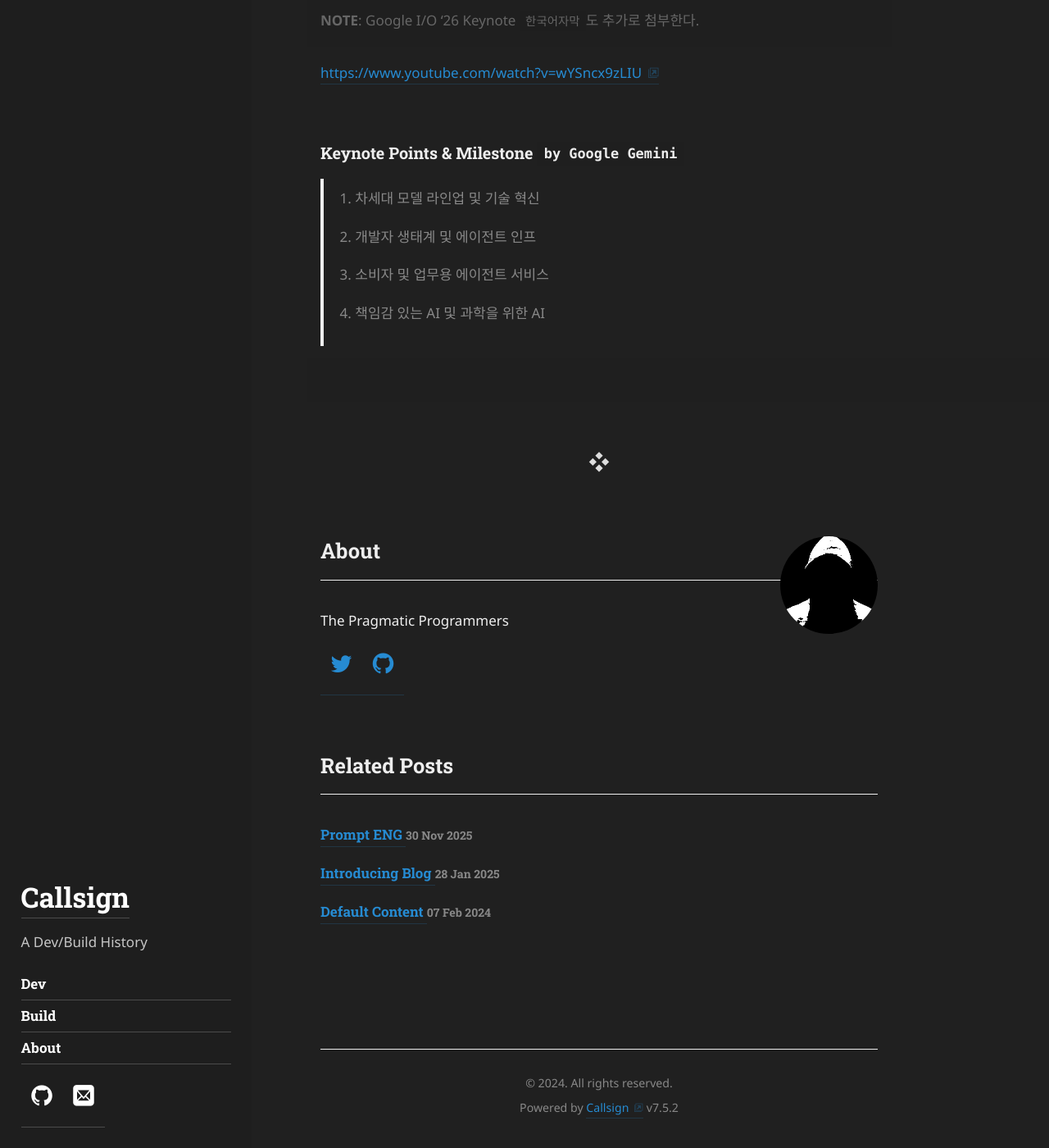
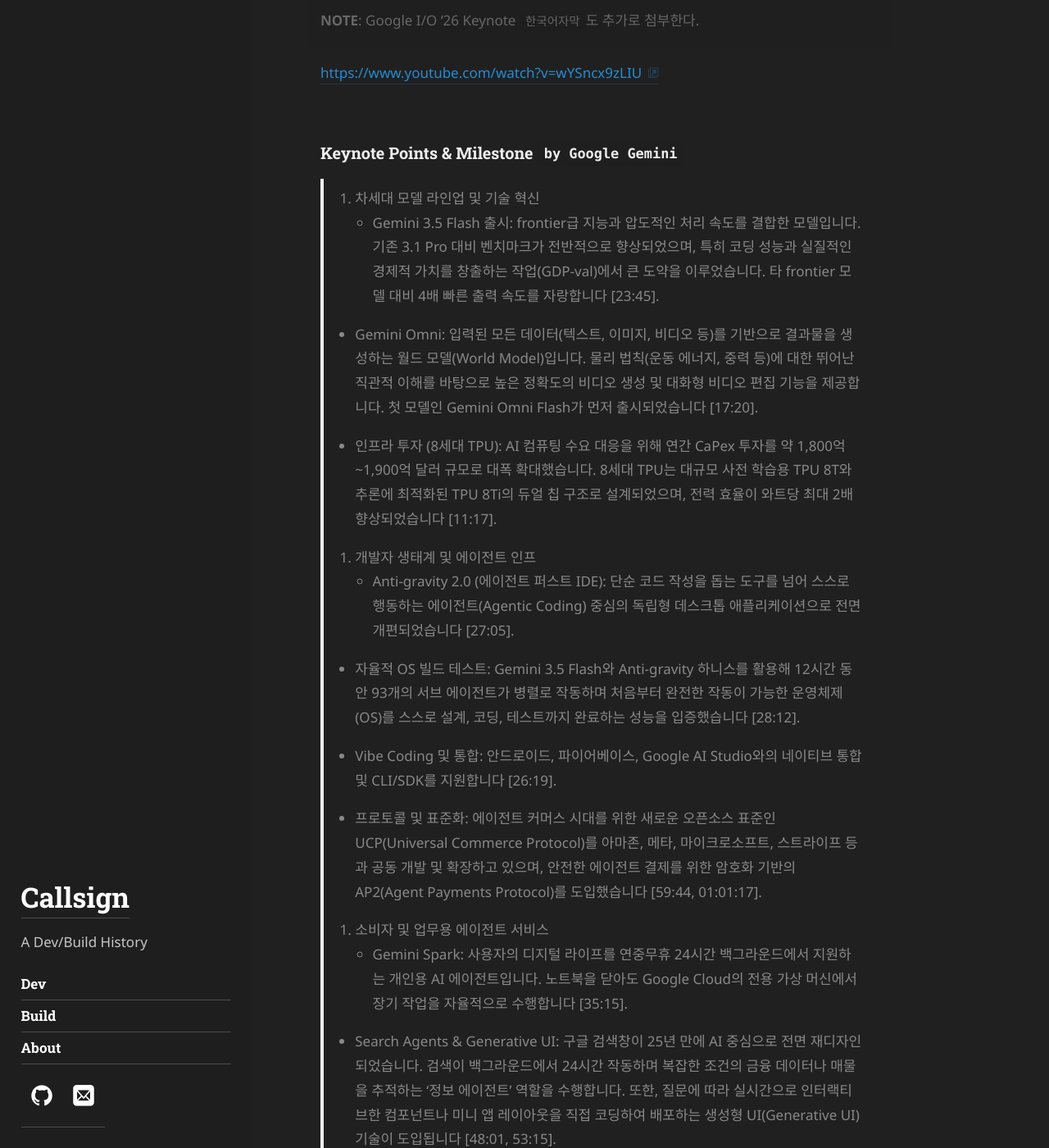
Before and after one commit to callsign88/callsign88.github.io, a Jekyll site: the page built from _posts/2026-05-26-Post-AIPro.md, in a window 1280 px wide and 1400 px high, scrolled down 823 px. Shown: the whole window at 82% size. Built offline with Jekyll 4.4.1, drawn with Linux system fonts in a browser that asks for light colours; some web fonts are replaced; some of the changed text lies outside the part shown.

Commit message:
Restore full detailed descriptions in Google I/O post

```diff
--- a/_posts/2026-05-26-Post-AIPro.md
+++ b/_posts/2026-05-26-Post-AIPro.md
@@ -29,13 +29,32 @@
 
 >
 > 1. 차세대 모델 라인업 및 기술 혁신
+>- Gemini 3.5 Flash 출시: frontier급 지능과 압도적인 처리 속도를 결합한 모델입니다. 기존 3.1 Pro 대비 벤치마크가 전반적으로 향상되었으며, 특히 코딩 성능과 실질적인 경제적 가치를 창출하는 작업(GDP-val)에서 큰 도약을 이루었습니다. 타 frontier 모델 대비 4배 빠른 출력 속도를 자랑합니다 [23:45].
+>
+>- Gemini Omni: 입력된 모든 데이터(텍스트, 이미지, 비디오 등)를 기반으로 결과물을 생성하는 월드 모델(World Model)입니다. 물리 법칙(운동 에너지, 중력 등)에 대한 뛰어난 직관적 이해를 바탕으로 높은 정확도의 비디오 생성 및 대화형 비디오 편집 기능을 제공합니다. 첫 모델인 Gemini Omni Flash가 먼저 출시되었습니다 [17:20].
+>
+>- 인프라 투자 (8세대 TPU): AI 컴퓨팅 수요 대응을 위해 연간 CaPex 투자를 약 1,800억~1,900억 달러 규모로 대폭 확대했습니다. 8세대 TPU는 대규모 사전 학습용 TPU 8T와 추론에 최적화된 TPU 8Ti의 듀얼 칩 구조로 설계되었으며, 전력 효율이 와트당 최대 2배 향상되었습니다 [11:17].
 >
 > 2. 개발자 생태계 및 에이전트 인프
+>- Anti-gravity 2.0 (에이전트 퍼스트 IDE): 단순 코드 작성을 돕는 도구를 넘어 스스로 행동하는 에이전트(Agentic Coding) 중심의 독립형 데스크톱 애플리케이션으로 전면 개편되었습니다 [27:05].
+>
+>- 자율적 OS 빌드 테스트: Gemini 3.5 Flash와 Anti-gravity 하니스를 활용해 12시간 동안 93개의 서브 에이전트가 병렬로 작동하며 처음부터 완전한 작동이 가능한 운영체제(OS)를 스스로 설계, 코딩, 테스트까지 완료하는 성능을 입증했습니다 [28:12].
+>
+>- Vibe Coding 및 통합: 안드로이드, 파이어베이스, Google AI Studio와의 네이티브 통합 및 CLI/SDK를 지원합니다 [26:19].
+>
+>- 프로토콜 및 표준화: 에이전트 커머스 시대를 위한 새로운 오픈소스 표준인 UCP(Universal Commerce Protocol)를 아마존, 메타, 마이크로소프트, 스트라이프 등과 공동 개발 및 확장하고 있으며, 안전한 에이전트 결제를 위한 암호화 기반의 AP2(Agent Payments Protocol)를 도입했습니다 [59:44, 01:01:17].
 >
 > 3. 소비자 및 업무용 에이전트 서비스
+>- Gemini Spark: 사용자의 디지털 라이프를 연중무휴 24시간 백그라운드에서 지원하는 개인용 AI 에이전트입니다. 노트북을 닫아도 Google Cloud의 전용 가상 머신에서 장기 작업을 자율적으로 수행합니다 [35:15].
+>
+>- Search Agents & Generative UI: 구글 검색창이 25년 만에 AI 중심으로 전면 재디자인되었습니다. 검색이 백그라운드에서 24시간 작동하며 복잡한 조건의 금융 데이터나 매물을 추적하는 '정보 에이전트' 역할을 수행합니다. 또한, 질문에 따라 실시간으로 인터랙티브한 컴포넌트나 미니 앱 레이아웃을 직접 코딩하여 배포하는 생성형 UI(Generative UI) 기술이 도입됩니다 [48:01, 53:15].
+>
+>- 하드웨어 파트너십 (Intelligent Eyewear): 삼성, 젠틀몬스터, 와비파커와의 협업을 통해 Gemini가 탑재된 지능형 안경을 발표했습니다. 이번 가을에 별도의 디스플레이 없이 귀로 프라이빗하게 소통하는 오디오 글래스가 먼저 출시될 예정입니다 [01:33:00, 01:34:40].
 >
 > 4. 책임감 있는 AI 및 과학을 위한 AI
+>- Synth ID 및 투명성: AI가 생성한 이미지, 비디오, 오디오에 보이지 않는 워터마크를 심는 Synth ID가 오픈AI, 카카오, 린랩스 등으로 확대 적용되며, 크롬 및 검색을 통해 'AI 생성 여부'를 바로 검증할 수 있는 콘텐츠 자격 증명 기능이 추가됩니다 [02:20:53, 02:22:45].
 >
+>- Gemini for Science: 복잡한 시뮬레이션을 통해 허리케인 경로를 예측하는 Weather Next, 기후 변화 및 식량 안보 문제를 다루는 Alpha Earth Foundations, 그리고 이소모픽 랩스(Isomorphic Labs)를 통한 면역 질환 및 암 치료제 개발 등 과학적 연구 속도를 디지털 스피드로 가속화하고 있습니다 [01:46:39, 01:47:21].
 
 
 
```
